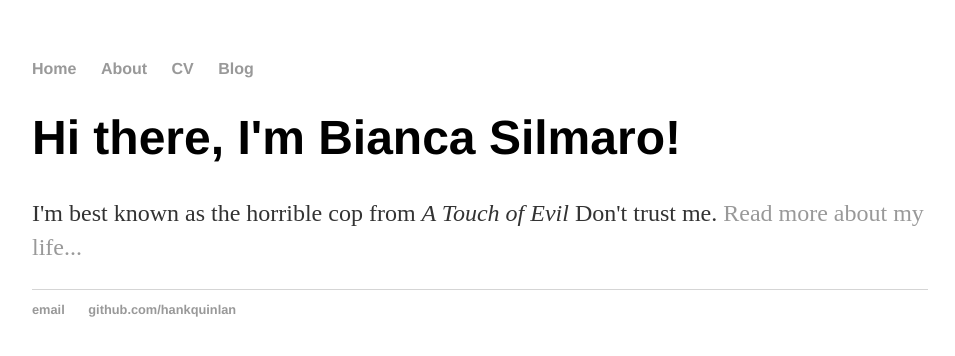
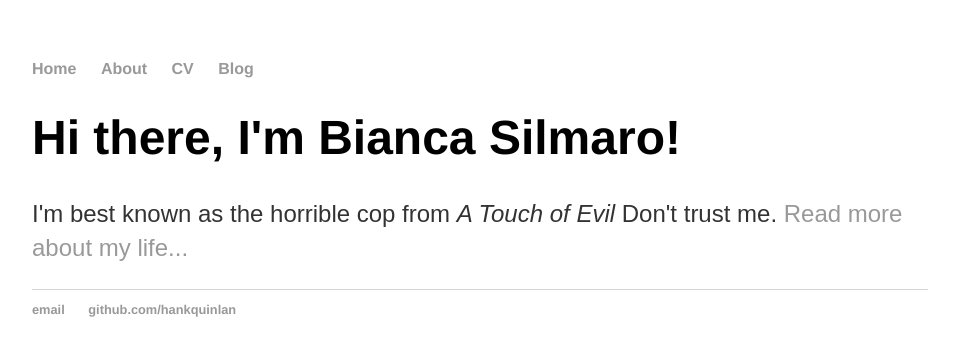
Before and after one commit to binkymilk/portfolio-gh-pages, a Jekyll site: the page built from index.html, in a window 1280 px wide. Shown: the top 356 px of the page, without its empty margins (160-1115 px from the left). Built offline with Jekyll 4.4.1, drawn with Linux system fonts in a browser that asks for light colours.

Commit message:
Update main.css

```diff
--- a/css/main.css
+++ b/css/main.css
@@ -19,14 +19,19 @@
 a:hover {
     text-decoration: underline;
 }
+
+@import url('https://fonts.googleapis.com/css?family=Archivo+Black');
 h1 {
     font-size: 3em;
-    font-family:'Helvetica', 'Arial', 'Sans-Serif';
+    font-family: 'Archivo Black', 'Helvetica', 'Arial', 'Sans-Serif';
 }
+
+@import url('https://fonts.googleapis.com/css?family=Arimo');
 p {
     font-size: 1.5em;
     line-height: 1.4em;
     color: #333;
+    font-family: 'Arimo', 'Helvetica', 'Arial', 'Sans-Serif'
 }
 footer {
     border-top: 1px solid #d5d5d5;
```
